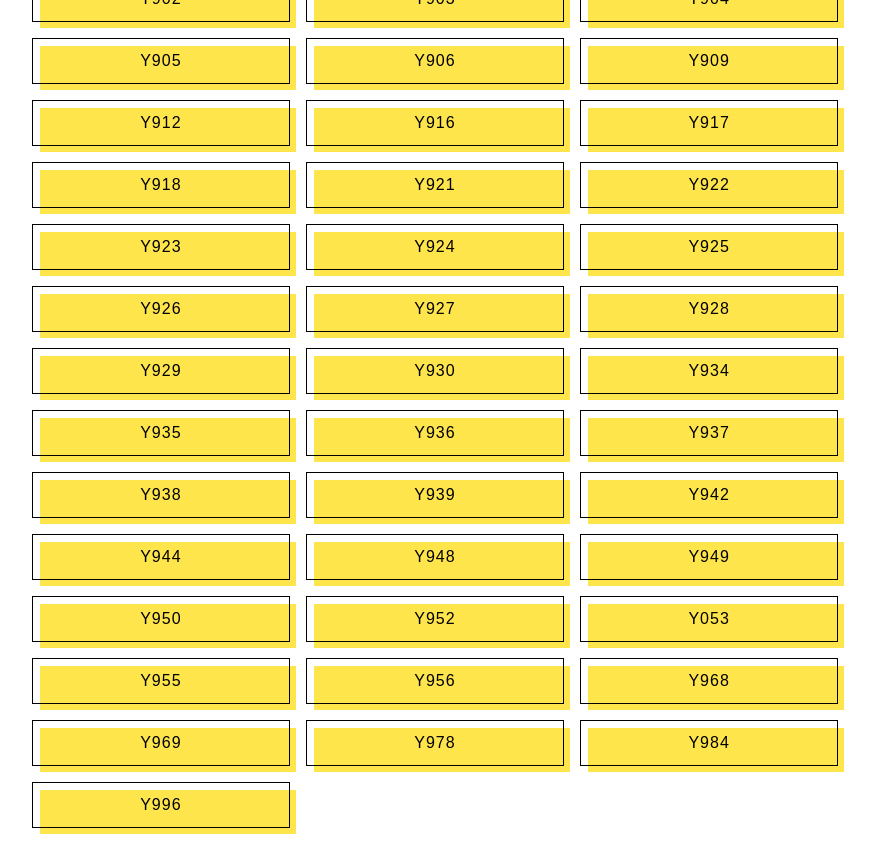
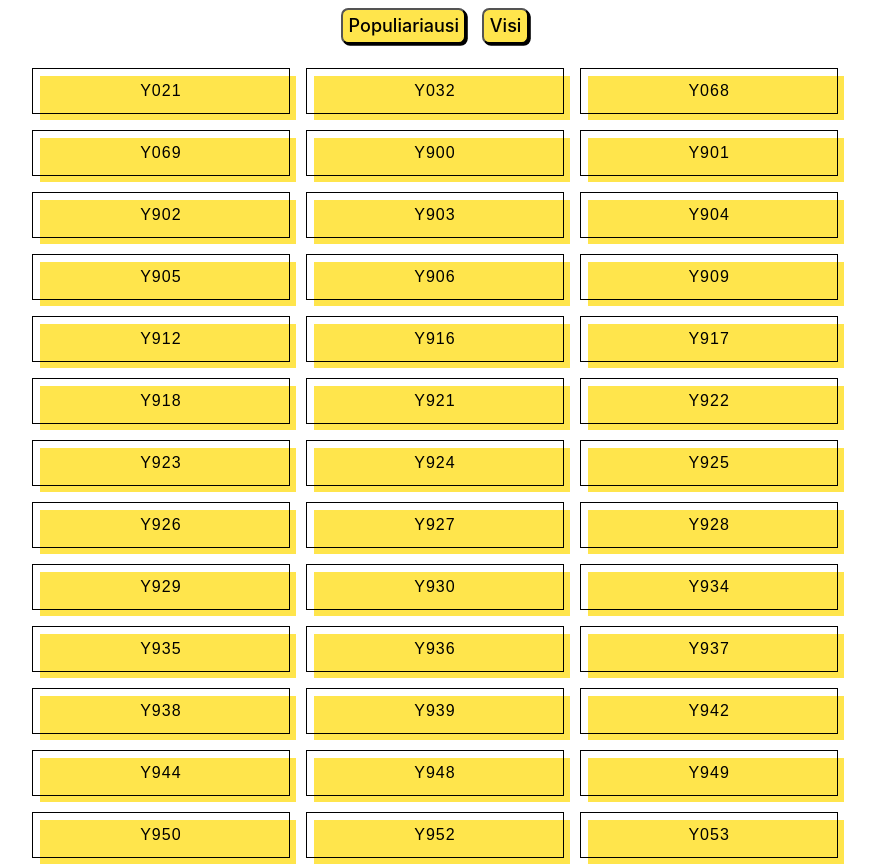
Before and after one commit to Mancefas/Y-something, a React (Create React App) app: page / in a window 1280 px wide. Shown: the top 866 px of the page, without its empty margins (205-1080 px from the left). Before the commit the page ends 834 px from the top, so only its background shows below. Built offline with nearby package versions, Linux system fonts and the light colour scheme.

Commit message:
added : btns to show most used and whole items

```diff
--- a/src/App.css
+++ b/src/App.css
@@ -1,5 +1,6 @@
 .App {
-  height: 85vh;
+  min-height: 85vh;
+  height: fit-content;
   width: 90vw;
   margin: auto;
   display: flex;
@@ -14,6 +15,7 @@
   grid-template-columns: 1fr 1fr 1fr;
   gap: 1rem;
   width: 70%;
+  margin-bottom: 2rem;
 }
 
 .btn {
@@ -53,3 +55,25 @@
     padding: 13px 50px 13px;
   }
 }
+
+.filterBtn {
+  background: #ffe54c;
+  font-family: inherit;
+  padding: 0.3em 0.3em;
+  font-weight: 500;
+  font-size: 18px;
+  /* border: 3px solid black; */
+  border-radius: 0.4em;
+  box-shadow: 0.1em 0.1em;
+  margin: 0.5rem;
+}
+
+.filterBtn:hover {
+  transform: translate(-0.05em, -0.05em);
+  box-shadow: 0.15em 0.15em;
+}
+
+.filterBtn:active {
+  transform: translate(0.05em, 0.05em);
+  box-shadow: 0.05em 0.05em;
+}
--- a/src/App.js
+++ b/src/App.js
@@ -5,6 +5,7 @@ import { data, sameText } from "./store/data";
 
 function App() {
   const [showClipboard, setShowClipboard] = useState(false);
+  const [initData, setInitData] = useState(data);
 
   useEffect(() => {
     const timer = setTimeout(() => setShowClipboard(false), 1500);
@@ -25,11 +26,28 @@ function App() {
     setShowClipboard(true);
   };
 
+  const filterMostUsed = () => {
+    const newFilteredData = initData.filter((e) => e.mostUsed === true);
+    setInitData(newFilteredData);
+  };
+
+  const wholeData = () => {
+    setInitData(data);
+  };
+
   return (
     <div className="App">
+      <div>
+        <button onClick={filterMostUsed} className="filterBtn">
+          Populiariausi
+        </button>
+        <button onClick={wholeData} className="filterBtn">
+          Visi
+        </button>
+      </div>
       {showClipboard && <CheckMark />}
       <div className="btnsDiv">
-        {data.map((e, i) => (
+        {initData.map((e, i) => (
           <button key={i} className="btn" id={e.name} onClick={clicked}>
             {e.name}
           </button>
```
